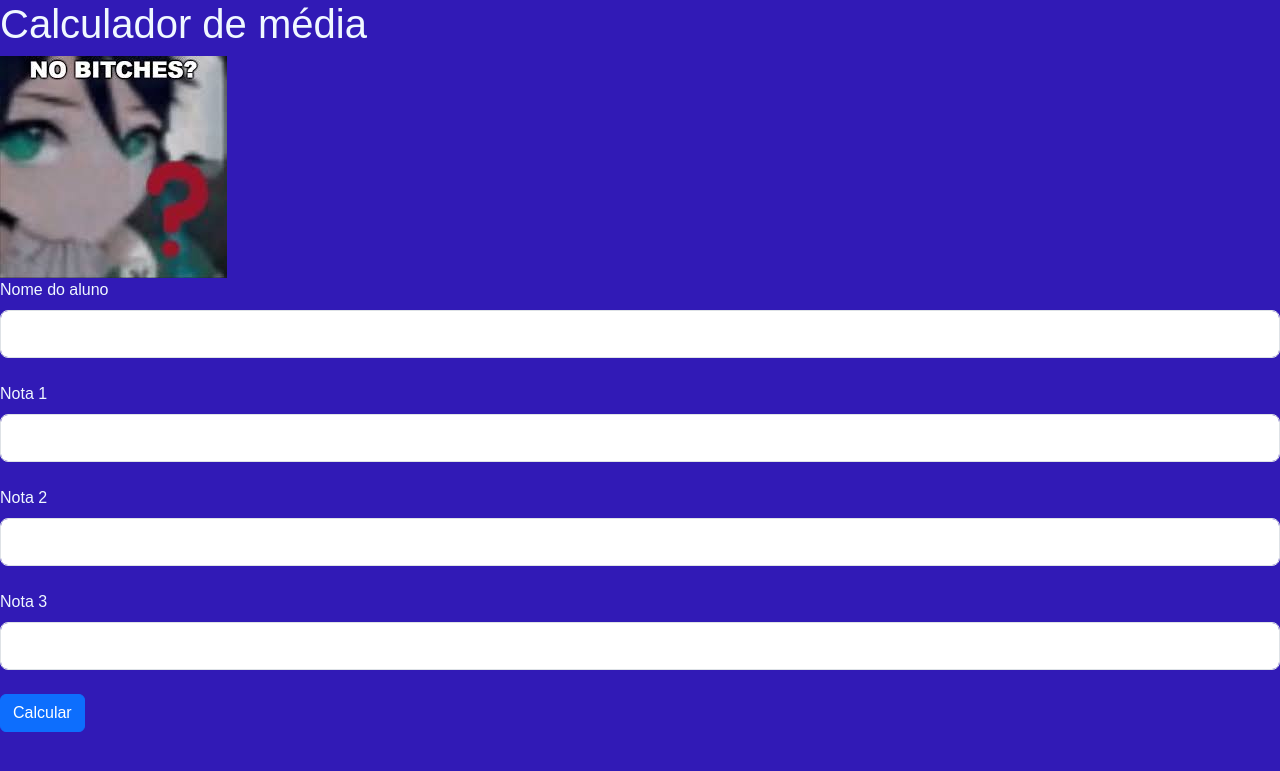
After one commit to Dripexz/novomundo, a PHP site: page /index.html in a window 1280 px wide. The commit adds this page. Shown: the top 771 px of the page. Run offline with PHP 8.4, Linux system fonts and the light colour scheme.

Commit message:
pasta de imagens e mais arquivos

```diff
--- /dev/null
+++ b/index.html
@@ -0,0 +1,41 @@
+<!DOCTYPE html>
+<html lang="pt-br">
+<head>
+    <meta charset="UTF-8">
+    <meta name="viewport" content="width=device-width, initial-scale=1.0">
+    <title>Document</title>
+    <link href="https://cdn.jsdelivr.net/npm/bootstrap@5.3.3/dist/css/bootstrap.min.css" rel="stylesheet" integrity="sha384-QWTKZyjpPEjISv5WaRU9OFeRpok6YctnYmDr5pNlyT2bRjXh0JMhjY6hW+ALEwIH" crossorigin="anonymous">
+</head>
+<body>
+    <h1>Calculador de média</h1>
+
+    <div>
+        <img src="img/images (3).jpg" alt="" srcset="">
+    </div>
+
+    <form action="outroarquivo.php" method="get">
+        <label class="form-label" for="Nomealuno">Nome do aluno</label>
+        <input class="form-control  form-control-lg" type="text" name="Nomealuno" id="Nomealuno">
+        <br>
+        <label class="form-label" for="Colocanota1">Nota 1</label>
+        <input type="number" name="Colocanota1" id="Colocanota1" class="form-control  form-control-lg">
+        <br>
+        <label class="form-label" for="Colocanota2">Nota 2</label>
+        <input type="number" name="Colocanota2" id="Colocanota2" class="form-control form-control-lg">
+        <br>
+        <label class="form-label" for="Colocanota3">Nota 3</label>
+        <input type="number" name="Colocanota3" id="Colocanota3" class="form-control form-control-lg">
+        <br>
+        <input class="btn btn-primary" type="submit" value="Calcular">
+
+    </form>
+
+    <style>
+        body{
+            background-color: rgb(49, 26, 182);
+            font-family: Arial, Helvetica, sans-serif;
+            color: aliceblue;
+        }
+    </style>
+</body>
+</html>
--- a/index.php
+++ b/index.php
@@ -29,12 +29,14 @@
       $user = "SESE";
 
 
-       $nome = array("1", "2", "3" ,"4");
+      $nome = array("1", "2", "3" ,"4");
 
-       foreach ($nome as $n){
+      foreach ($nome as $n){
             echo "<br>";
             echo $n;
        };
+
+    echo"<button\'window.location.replace(index.html)\>Voltar</button>"
 
 
     ?>
```
Also changed, not shown: media.php (deleted, +0 -30 lines), outroarquivo.php (+15 -9 lines), img/images (3).jpg (added).
